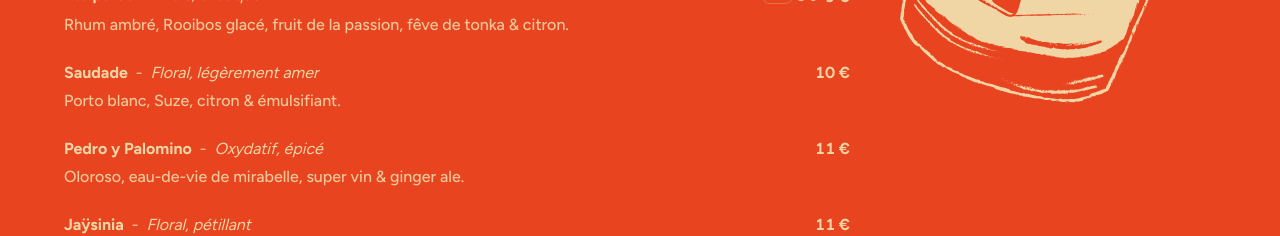
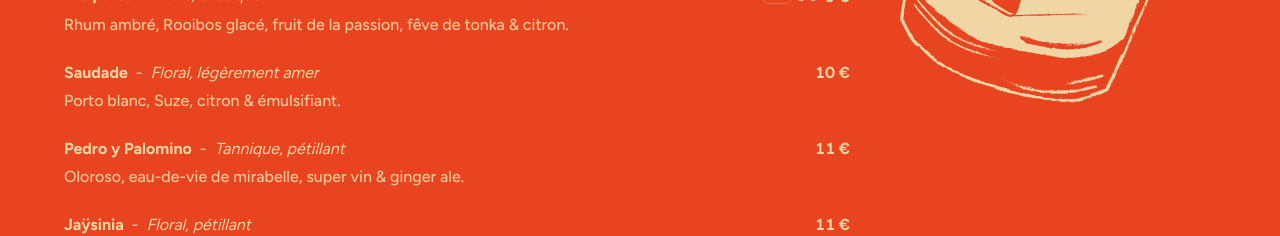
Before and after one commit to MisterPingouin/olme-site, a Next.js app: page / in a window 1280 px wide. Shown: the part 1140-1376 px from the top of the page. Built offline with nearby package versions, Linux system fonts and the light colour scheme.

Commit message:
update content

```diff
--- a/src/app/data/content.tsx
+++ b/src/app/data/content.tsx
@@ -181,7 +181,7 @@ export const MIXO_SECTIONS: CocktailSection[] = [
             {
         name: "Pedro y Palomino",
         notes:
-          "Oxydatif, épicé — Oloroso, eau-de-vie de mirabelle, super vin & ginger ale.",
+          "Tannique, pétillant — Oloroso, eau-de-vie de mirabelle, super vin & ginger ale.",
         price: 11,
       },
                   {
```
